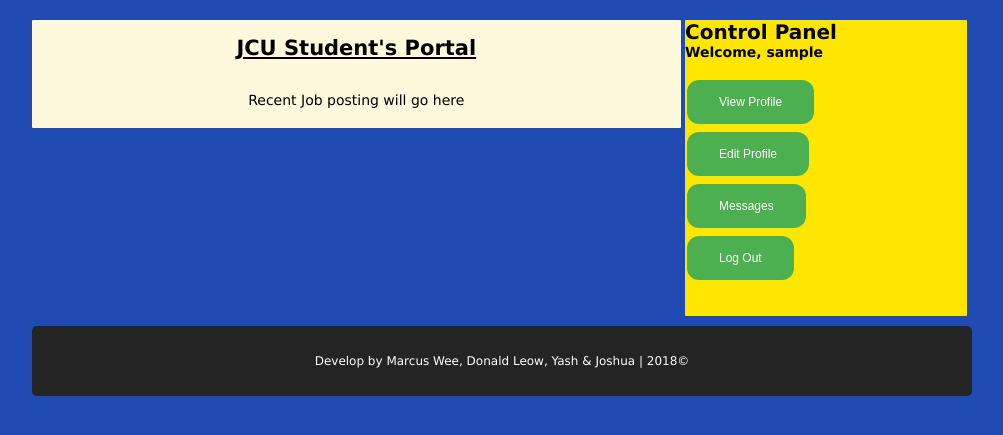
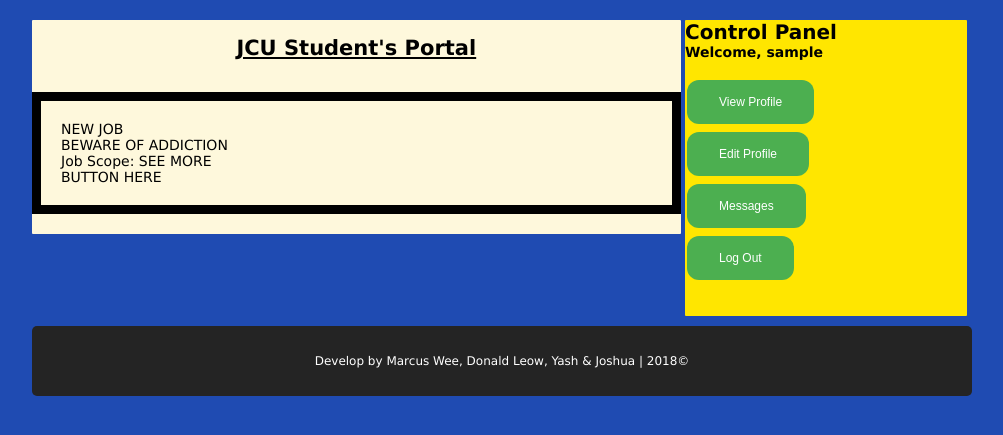
Before and after one commit to sgdonaldleow95/jcu_designthinking3_team_a7, a PHP site: page /index.php in a window 1280 px wide. Shown: the part 263-698 px from the top of the page, without its empty margins (138-1141 px from the left). Run offline with PHP 8.4, Linux system fonts and the light colour scheme; the visitor is signed in with stand-in values (Sample User, id 1).

Commit message:
Testing job listing

```diff
--- a/index.php
+++ b/index.php
@@ -8,6 +8,15 @@
         <link href="css/nav.css" rel="stylesheet"/>
         <link href="css/media.css" rel="stylesheet"/>
 </head>
+
+<style>
+    p {
+        border: 9px solid black;
+        margin: auto;
+        padding: 20px;
+        text-align: left;
+    }
+</style>
 
 <body>
 	<header>
@@ -22,7 +31,7 @@
         <br>
         <h2><u><center>JCU Student's Portal</center></u></h2>
         <br><br>
-        <p>Recent Job posting will go here</p>
+        <p>NEW JOB<br>BEWARE OF ADDICTION<br>Job Scope: SEE MORE<br>BUTTON HERE</p>
         <?php } else if (isset($_SESSION['usertype']) && $_SESSION['usertype'] == "2") { ?>
         <br>
         <h2><u><center>JCU Employer's Portal</center></u></h2>
```
